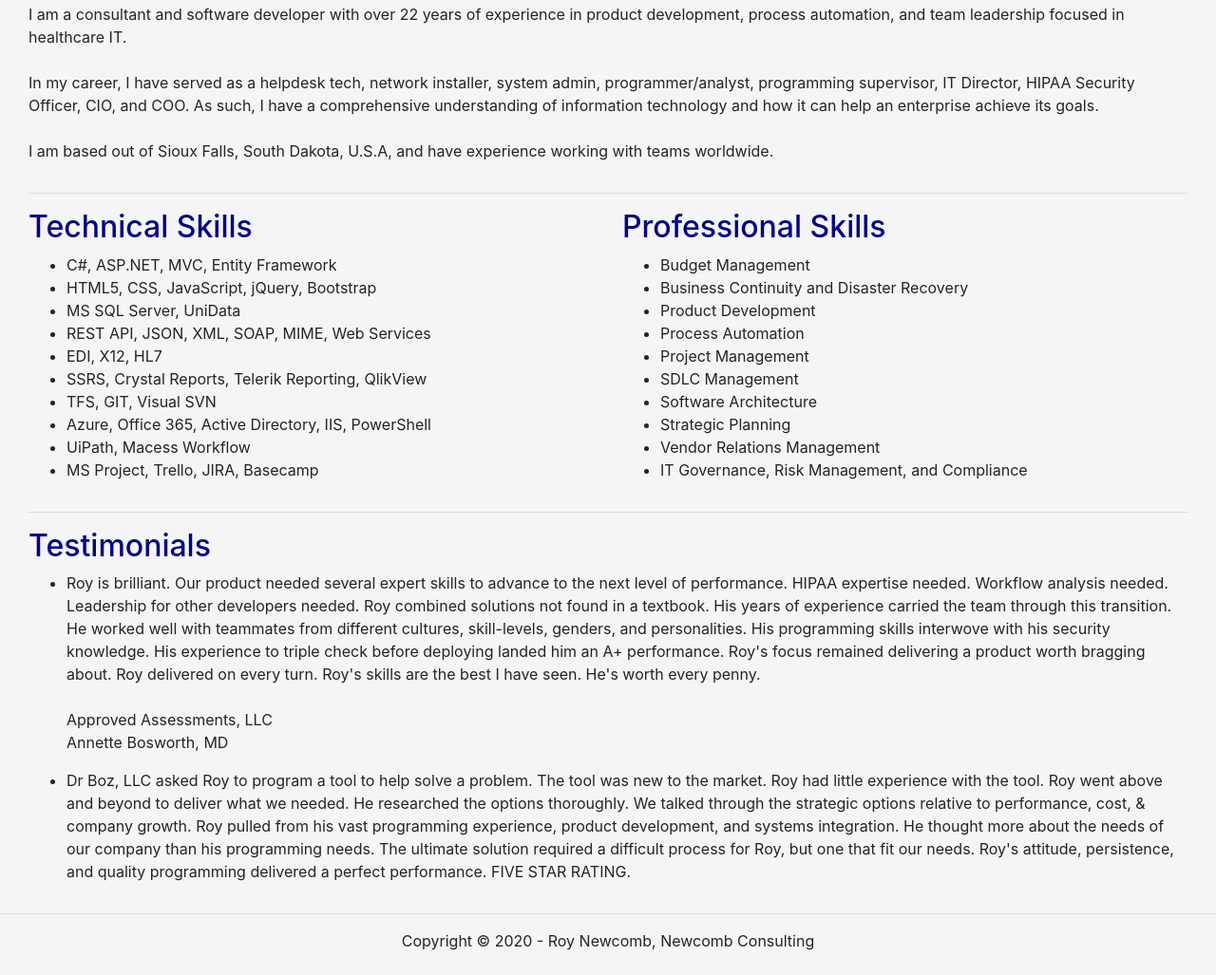
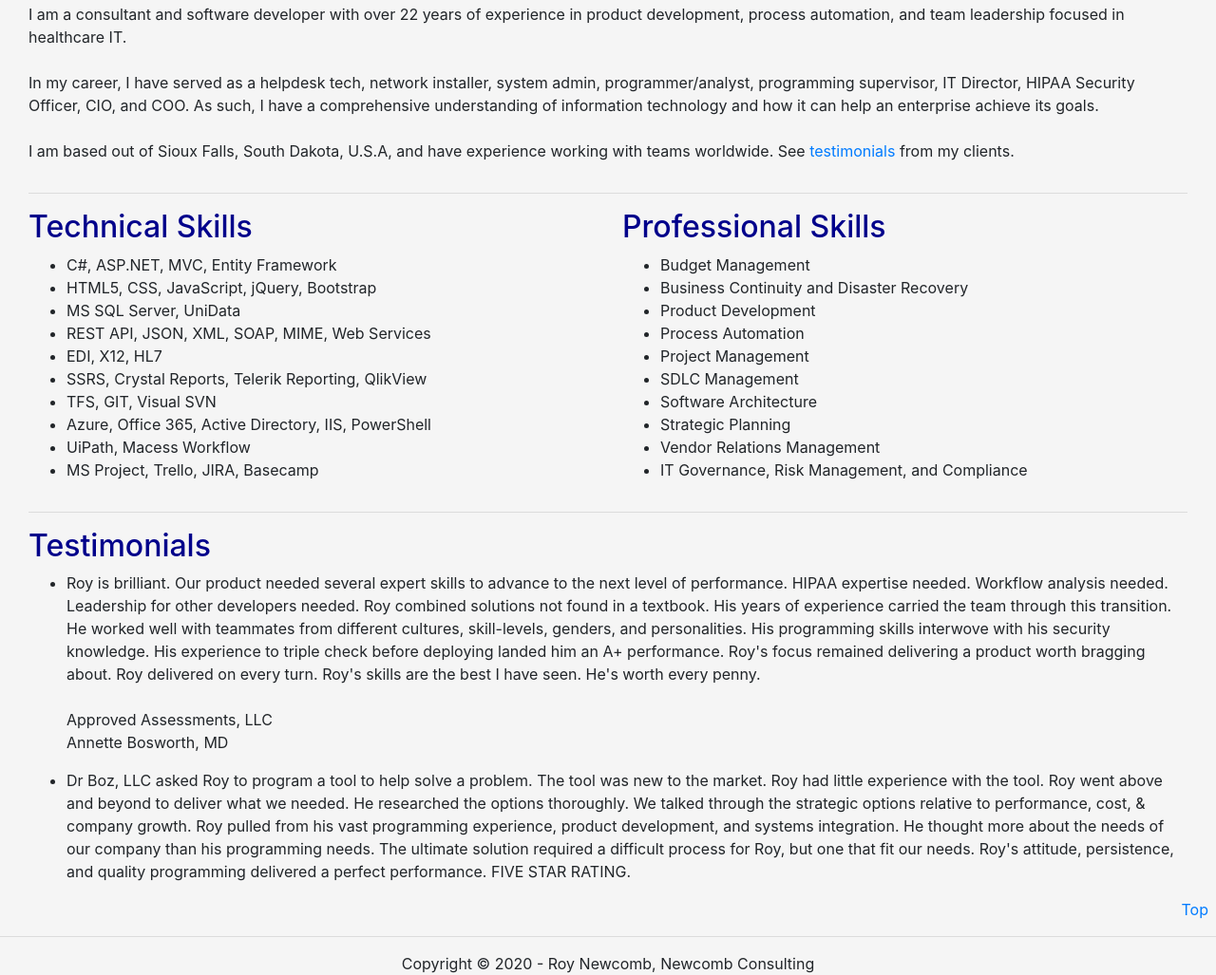
Before and after one commit to roynewcomb/roynewcomb.github.io, a plain HTML site: page index.html in a window 1280 px wide. Shown: the part 372-1399 px from the top of the page at 95% size. Before the commit the page ends 1375 px from the top, so only its background shows below. Drawn offline with nearby package versions, Linux system fonts and the light colour scheme.

Commit message:
Update index.html

```diff
--- a/index.html
+++ b/index.html
@@ -28,7 +28,7 @@
 					</div>
 				</div>
 			</div> -->
-			<div class="row">
+			<div class="row" id="top">
 				<div class="col-12">
 					<div class="banner">
 						<img src="/assets/img/profile_pic.jpg" alt="Roy Newcomb" class="banner-profile-pic"></img><br>
@@ -65,7 +65,7 @@
 						<br>
 						The majority of my programming experience is in the Microsoft stack, and my most recent developlment projects over last several years have been ASP.NET MVC web applications hosted on-premise in IIS or in Azure.  I also have considerable experience working with the multi-value UniData database and UniBasic.<br> -->
 						<br>
-						I am based out of Sioux Falls, South Dakota, U.S.A, and have experience working with teams worldwide.
+						I am based out of Sioux Falls, South Dakota, U.S.A, and have experience working with teams worldwide.  See <a href="#testimonials">testimonials</a> from my clients.
 					</p>
 				</div>
 			</div>
@@ -103,7 +103,7 @@
 				</div>
 			</div>
 			<hr>
-			<div class="row">
+			<div class="row" id="testimonials">
 				<div class="col-md-12">
 					<h2>Testimonials</h2>
 					<ul>
@@ -126,6 +126,12 @@
 				</div>
 			</div>
 		</div>
+		<div class="row">
+			<div class="col-md-12">
+				<a href="#top" title="Go to top of page" class="float-right mr-2">Top</a>
+			</div>
+		</div>
+	</div>
 		<footer class="justify-content-center text-center">
 			<hr>
 			Copyright &copy  <script>document.write(new Date().getFullYear())</script> - Roy Newcomb, Newcomb Consulting
```
